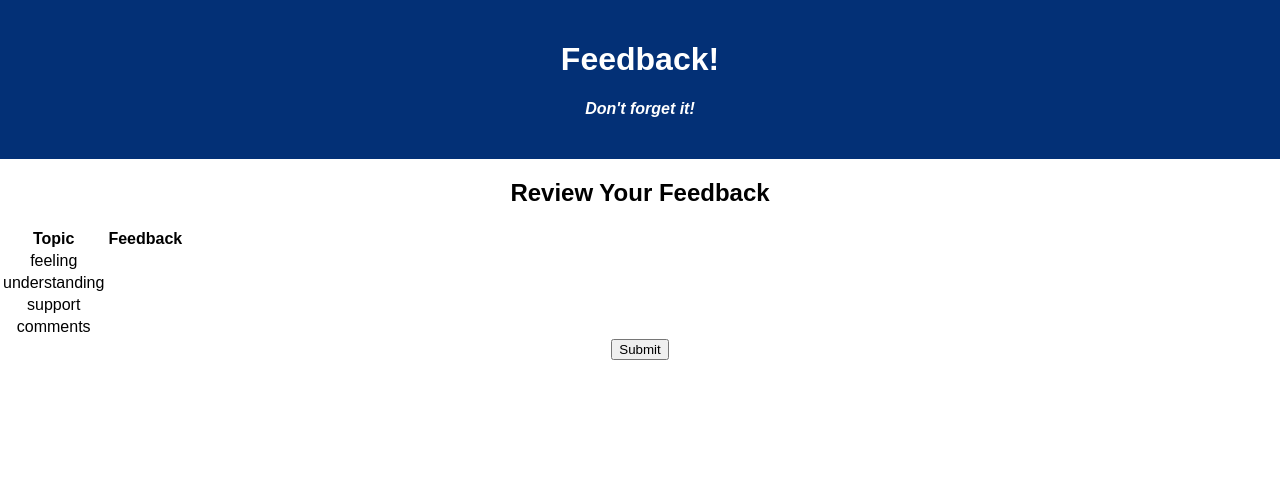
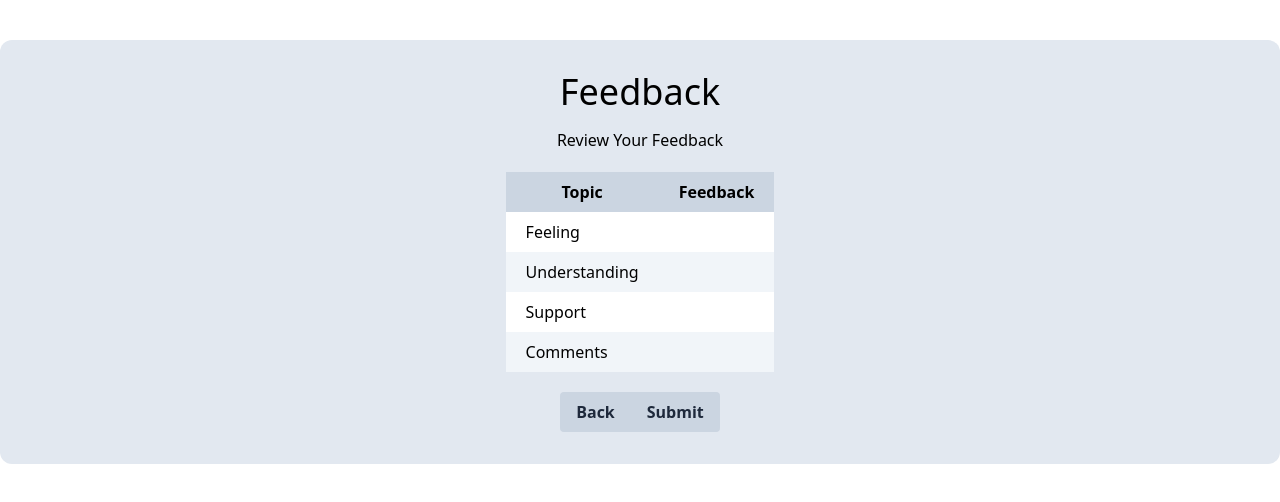
Before and after one commit to avcopan/weekend-redux-feedback-loop, a React (Create React App) app: page /survey/review in a window 1280 px wide. Shown: the top 502 px of the page. Built offline with nearby package versions, Linux system fonts and the light colour scheme.

Commit message:
Adds styling using TailwindCSS
I'm just learnings, so I'm sure I'm not going about this the best way.

```diff
--- a/package.json
+++ b/package.json
@@ -17,7 +17,10 @@
   },
   "devDependencies": {
     "@babel/plugin-proposal-private-property-in-object": "^7.21.11",
-    "nodemon": "^2.0.22"
+    "autoprefixer": "^10.4.14",
+    "nodemon": "^2.0.22",
+    "postcss": "^8.4.25",
+    "tailwindcss": "^3.3.2"
   },
   "scripts": {
     "start": "node server/server.js",
--- /dev/null
+++ b/postcss.config.js
@@ -0,0 +1,6 @@
+module.exports = {
+  plugins: {
+    tailwindcss: {},
+    autoprefixer: {},
+  },
+}
--- a/src/components/Layout.css
+++ /dev/null
@@ -1,23 +0,0 @@
-.Layout {
-  text-align: center;
-}
-
-.Layout-intro {
-  font-size: large;
-}
-
-.Layout-header {
-  background-color: #033076;
-  min-height: 70px;
-  padding: 20px;
-  color: white;
-  margin-bottom: 20px;
-}
-
-.Layout-title {
-  font-size: 2em;
-}
-
-h4 {
-  font-style: italic;
-}
--- a/src/components/Layout.jsx
+++ b/src/components/Layout.jsx
@@ -1,5 +1,4 @@
 import { useNavigate } from "react-router-dom";
-import "./Layout.css";
 
 export function Layout({ children }) {
   const navigate = useNavigate();
@@ -9,12 +8,13 @@ export function Layout({ children }) {
   };
 
   return (
-    <div className="Layout">
-      <header className="Layout-header">
-        <h1 className="Layout-title" onClick={navigateHome}>
-          Feedback!
+    <div className="flex-1 container mx-auto bg-slate-200 rounded-xl p-8 m-10">
+      <header>
+        <h1
+         className="mb-4 text-4xl text-center"
+          onClick={navigateHome}>
+          Feedback
         </h1>
-        <h4>Don't forget it!</h4>
       </header>
       {children}
     </div>
--- a/src/index.css
+++ b/src/index.css
@@ -1,5 +1,11 @@
-body {
-  margin: 0;
-  padding: 0;
-  font-family: sans-serif;
+@tailwind base;
+@tailwind components;
+@tailwind utilities;
+
+@layer utilities {
+  td,
+  th {
+    @apply px-5;
+    @apply py-2;
+  }
 }
--- a/src/modules/util.js
+++ b/src/modules/util.js
@@ -11,3 +11,13 @@ export const makeRequestBodyFromSurvey = (survey) => {
   }
   return requestBody;
 };
+
+/**
+ * Capitalize the first letter of a string (from https://stackoverflow.com/a/1026087)
+ *
+ * @param {String} string
+ * @returns A first-letter-capitalized string.
+ */
+export function capitalizeFirstLetter(string) {
+  return string.charAt(0).toUpperCase() + string.slice(1);
+}
--- a/src/pages/Home.jsx
+++ b/src/pages/Home.jsx
@@ -6,5 +6,14 @@ export function Home() {
   const navigateToSurvey = () => {
     navigate("/survey/0");
   };
-  return <button onClick={navigateToSurvey}>Start Survey</button>;
+  return (
+    <div className="flex flex-col justify-center items-center ">
+      <button
+        onClick={navigateToSurvey}
+        className="bg-slate-300 hover:bg-slate-400 text-slate-800 font-bold py-2 px-4 rounded"
+      >
+        Start Survey
+      </button>
+    </div>
+  );
 }
--- a/src/pages/SurveyQuestion.jsx
+++ b/src/pages/SurveyQuestion.jsx
@@ -4,7 +4,6 @@ import { useDispatch, useSelector } from "react-redux";
 import surveySlice from "../state/surveySlice";
 
 export function SurveyQuestion({ index }) {
-
   const survey = useSelector((store) => store.survey);
   const dispatch = useDispatch();
   const navigate = useNavigate();
@@ -12,14 +11,14 @@ export function SurveyQuestion({ index }) {
 
   useEffect(() => {
     setResponse(survey[index].response);
-  }, [index])
+  }, [index]);
 
   const saveResponse = () => {
     const payload = [index, response];
     dispatch(surveySlice.actions.enterResponse(payload));
-  }
+  };
 
-  const navigatePrevious = () => {
+  const navigateBack = () => {
     saveResponse();
     // Navigate to the previous question page, if there is one.
     const route = index > 0 ? `/survey/${index - 1}` : "/";
@@ -37,19 +36,32 @@ export function SurveyQuestion({ index }) {
   };
 
   return (
-    <>
+    <form
+      onSubmit={navigateNext}
+      className="flex flex-col justify-between items-center gap-5"
+    >
       <h2>{survey[index].question}</h2>
-      <form onSubmit={navigateNext}>
       <input
         required
         type="text"
         value={response}
         onChange={(event) => setResponse(event.target.value)}
       />
-        <br />
-        <button type="button" onClick={navigatePrevious}>Previous</button>
-        <button type="submit">Next</button>
+      <div>
+        <button
+          type="button"
+          onClick={navigateBack}
+          className="bg-slate-300 hover:bg-slate-400 text-slate-800 font-bold py-2 px-4 rounded-l"
+        >
+          Back
+        </button>
+        <button
+          type="submit"
+          className="bg-slate-300 hover:bg-slate-400 text-slate-800 font-bold py-2 px-4 rounded-r"
+        >
+          Next
+        </button>
+      </div>
     </form>
-    </>
   );
 }
--- a/src/pages/SurveyReview.jsx
+++ b/src/pages/SurveyReview.jsx
@@ -2,10 +2,16 @@ import { useSelector } from "react-redux";
 import { useNavigate } from "react-router-dom";
 import { addSurvey } from "../modules/request";
 import { makeRequestBodyFromSurvey } from "../modules/util";
+import { capitalizeFirstLetter } from "../modules/util";
 
 export function SurveyReview() {
   const navigate = useNavigate();
   const survey = useSelector((store) => store.survey);
+
+  const navigateBack = () => {
+    const route = `/survey/${survey.length - 1}`;
+    navigate(route);
+  };
 
   const submitSurvey = () => {
     const requestBody = makeRequestBodyFromSurvey(survey);
@@ -14,11 +20,11 @@ export function SurveyReview() {
   };
 
   return (
-    <div>
+    <div className="flex flex-col justify-between items-center gap-5">
       <h2>Review Your Feedback</h2>
       <table>
         <thead>
-          <tr>
+          <tr className="bg-slate-300">
             <th>Topic</th>
             <th>Feedback</th>
           </tr>
@@ -26,15 +32,28 @@ export function SurveyReview() {
         <tbody>
           {survey.map((item, index) => {
             return (
-              <tr key={index}>
-                <td>{item.key}</td>
+              <tr key={index} className="odd:bg-white even:bg-slate-100">
+                <td>{capitalizeFirstLetter(item.key)}</td>
                 <td>{item.response}</td>
               </tr>
             );
           })}
         </tbody>
       </table>
-      <button onClick={submitSurvey}>Submit</button>
+      <div>
+        <button
+          onClick={navigateBack}
+          className="bg-slate-300 hover:bg-slate-400 text-slate-800 font-bold py-2 px-4 rounded-l"
+        >
+          Back
+        </button>
+        <button
+          onClick={submitSurvey}
+          className="bg-slate-300 hover:bg-slate-400 text-slate-800 font-bold py-2 px-4 rounded-r"
+        >
+          Submit
+        </button>
+      </div>
     </div>
   );
 }
--- /dev/null
+++ b/tailwind.config.js
@@ -0,0 +1,8 @@
+/** @type {import('tailwindcss').Config} */
+module.exports = {
+  content: ["./src/**/*.{js,jsx}"],
+  theme: {
+    extend: {},
+  },
+  plugins: [],
+}
```
Also changed, not shown: 1 other file (tests, documents, lock files or other folders). Lines whose indentation alone changed are shown as unchanged.
